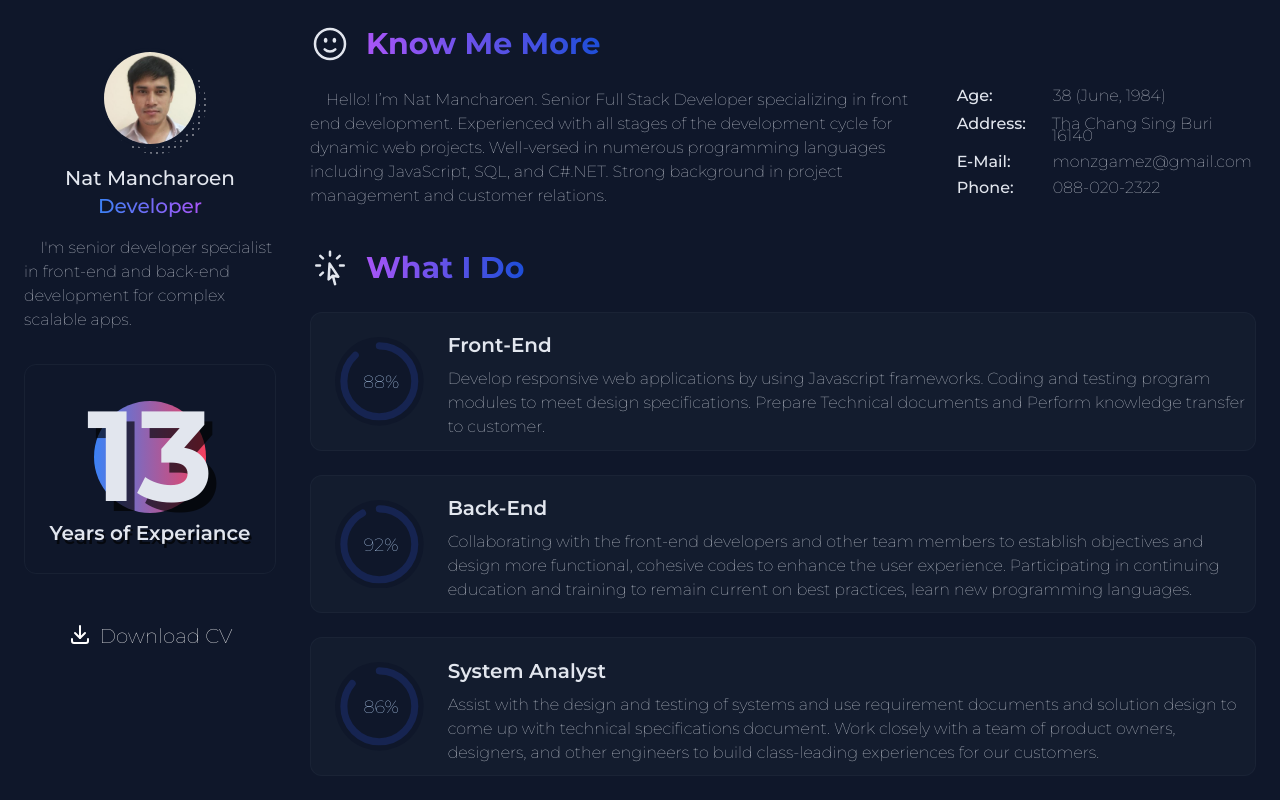
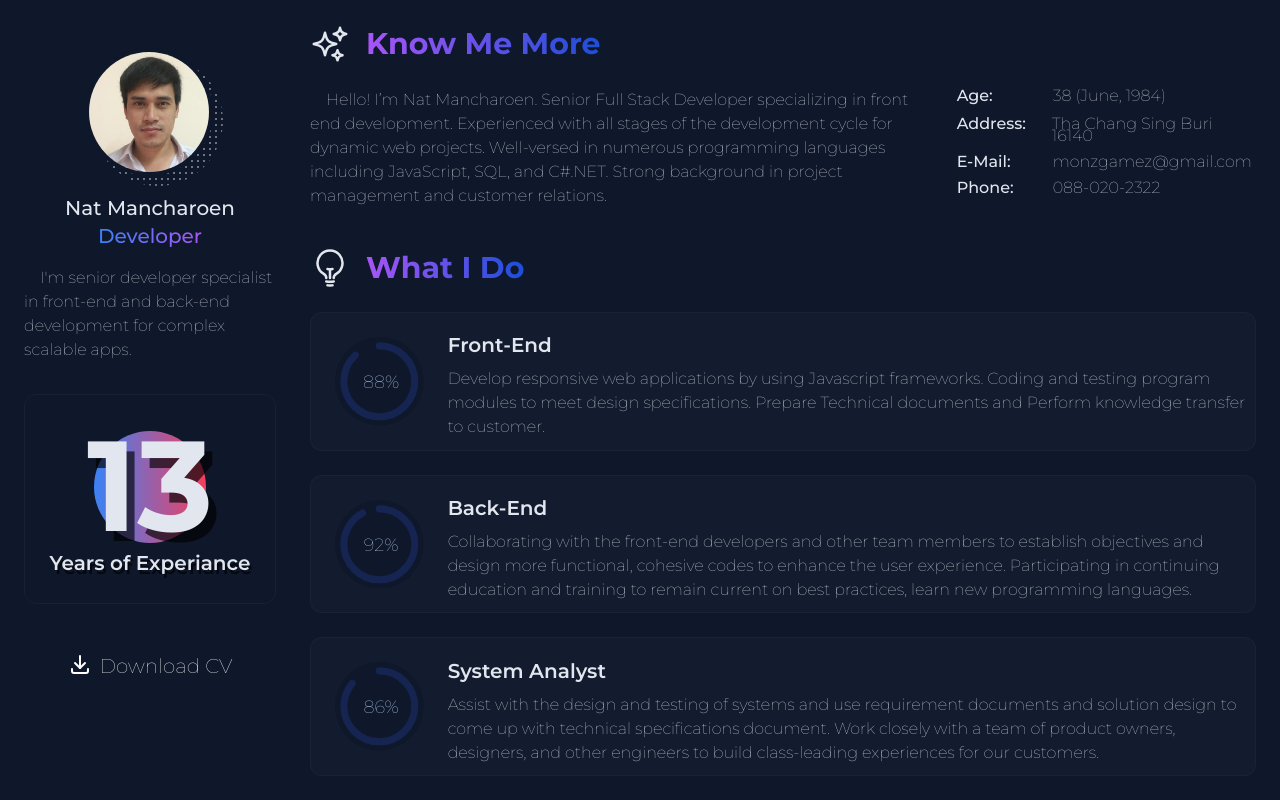
Before and after one commit to catzf2p/nextjs-cv, a Next.js app: page / in a window 1280 px wide. Shown: the top 800 px of the page. Built offline with nearby package versions, Linux system fonts and the light colour scheme; a web font is replaced by a local one.

Commit message:
chore: update title icon

```diff
--- a/src/components/home/KnowMeMore.tsx
+++ b/src/components/home/KnowMeMore.tsx
@@ -2,14 +2,14 @@ import React from 'react';
 import ScrollAnimation from 'react-animate-on-scroll';
 import { AgeCalculator } from '@/utils';
 import { Title } from './Title';
-import { FaceSmileIcon } from '@heroicons/react/24/outline';
+import { SparklesIcon } from '@heroicons/react/24/outline';
 
 export const KnowMeMore: React.FC = () => {
   return (
     <>
       <div className='w-ful min-w-full space-y-6'>
         <Title
-          icon={<FaceSmileIcon />}
+          icon={<SparklesIcon />}
           text='Know Me More'
         />
         <ScrollAnimation
--- a/src/components/home/WhatIDo.tsx
+++ b/src/components/home/WhatIDo.tsx
@@ -1,7 +1,7 @@
 import { Card } from '@/models/WhatIDo';
 import { CircularProgressBar } from '@/components/common';
 import { Title } from '@/components/home/Title';
-import { CursorArrowRaysIcon } from '@heroicons/react/24/outline';
+import { LightBulbIcon } from '@heroicons/react/24/outline';
 import { useState } from 'react';
 import ScrollAnimation from 'react-animate-on-scroll';
 
@@ -66,7 +66,7 @@ export const WhatIDo: React.FC = () => {
     <>
       <div className='mt-6 grid gap-6'>
         <Title
-          icon={<CursorArrowRaysIcon />}
+          icon={<LightBulbIcon />}
           text='What I Do'
         />
         {cards.map((card) => {
--- a/src/layouts/Sidebar.tsx
+++ b/src/layouts/Sidebar.tsx
@@ -29,7 +29,7 @@ export const Sidebar: React.FC = () => {
                   <img
                     src='assets/avatar-nat.jpeg'
                     alt='Nat Mancharoen'
-                    className='h-22 w-22 rounded-full border-4 border-slate-900 object-cover'
+                    className='h-32 w-32 rounded-full border-4 border-slate-900 object-cover'
                   />
                 </div>
                 <h5 className='mt-4 text-xl font-medium'>Nat Mancharoen</h5>
--- a/src/styles/globals.css
+++ b/src/styles/globals.css
@@ -20,8 +20,8 @@ body {
 
 .header-photo {
   position: relative;
-  height: 100px;
-  width: 100px;
+  height: 130px;
+  width: 130px;
   z-index: 1;
 }
 
```
